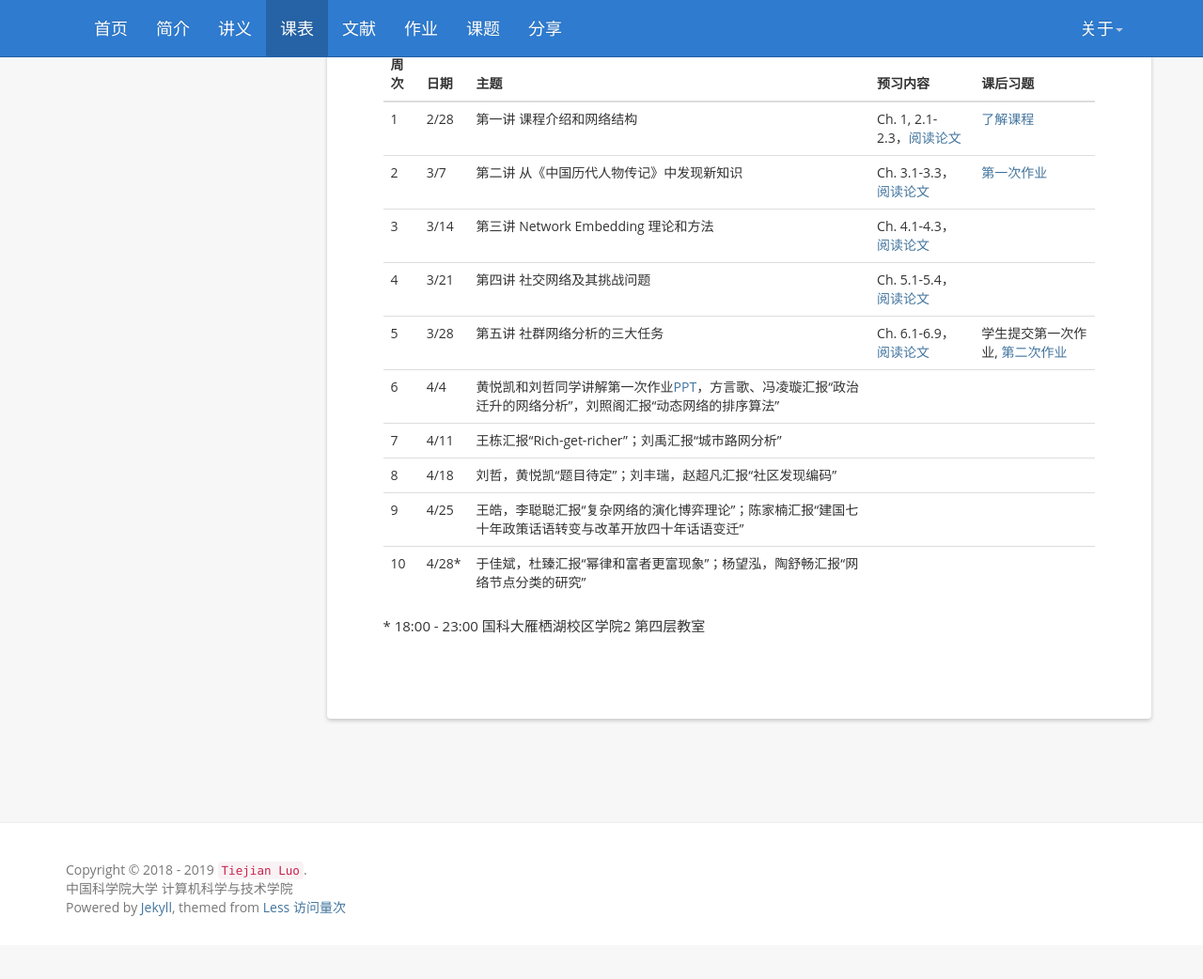
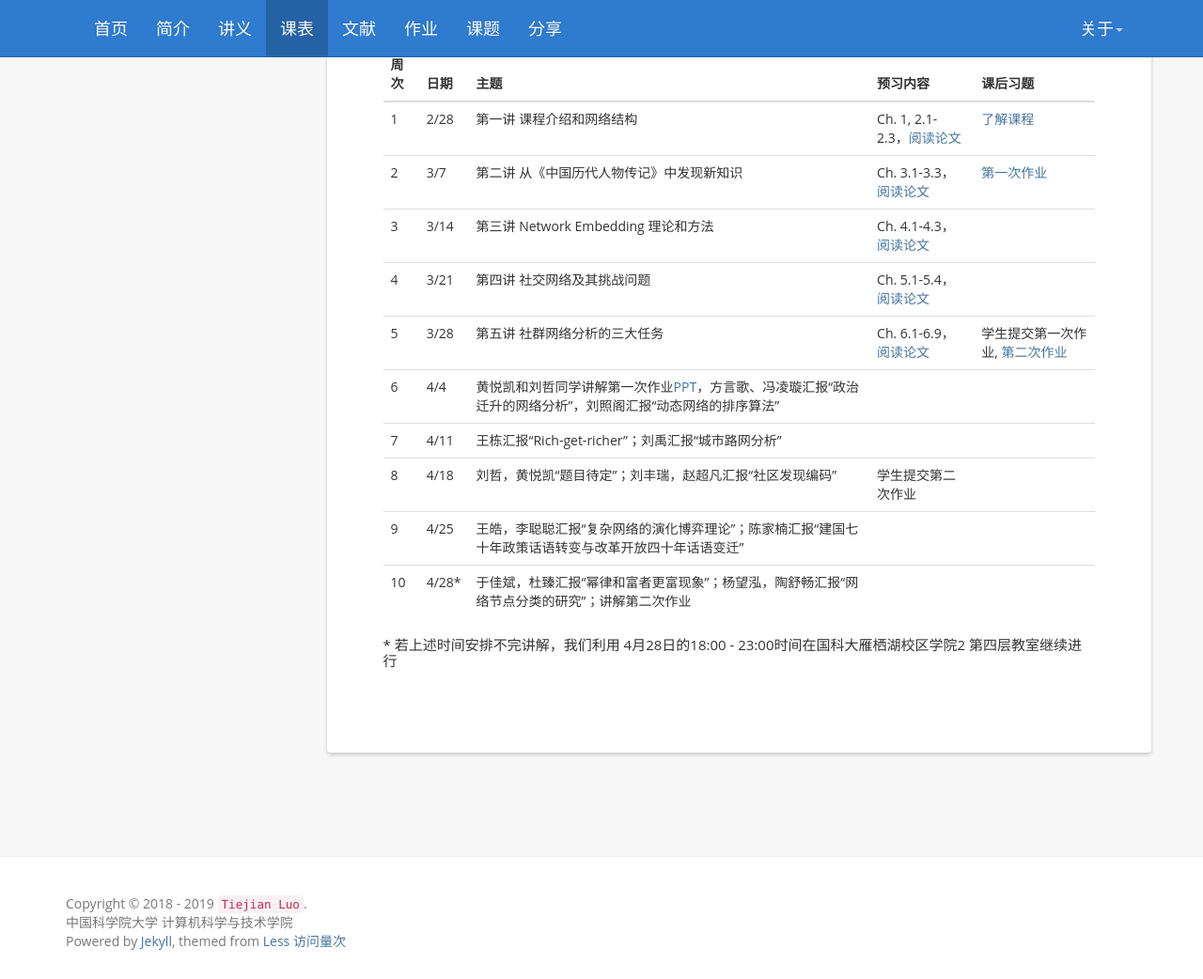
Before and after one commit to tjluo-ucas/ns, a Jekyll site: the page built from _posts/2019-02-09-schedule.md, in a window 1280 px wide and 1042 px high. Shown: the whole window at 94% size. Built offline with Jekyll 4.4.1, drawn with Linux system fonts in a browser that asks for light colours; comment, search, counter and statistics services are not loaded.

Commit message:
Update 2019-02-09-schedule.md

```diff
--- a/_posts/2019-02-09-schedule.md
+++ b/_posts/2019-02-09-schedule.md
@@ -16,9 +16,9 @@ permalink: /schedule/
 5 |3/28|第五讲 社群网络分析的三大任务|Ch. 6.1-6.9，[阅读论文](https://tjluo-ucas.github.io/ns/books/#lecture-5)|学生提交第一次作业, [第二次作业](https://tjluo-ucas.github.io/ns/assignment/#a2)
 6 |4/4|黄悦凯和刘哲同学讲解第一次作业[PPT](/ns/docs/homework01wyk-lz.pptx)，方言歌、冯凌璇汇报“政治迁升的网络分析”，刘照阁汇报“动态网络的排序算法”|  |
 7 |4/11|王栋汇报“Rich-get-richer”；刘禹汇报“城市路网分析”|  |
-8 |4/18|刘哲，黄悦凯“题目待定”；刘丰瑞，赵超凡汇报“社区发现编码”| |
+8 |4/18|刘哲，黄悦凯“题目待定”；刘丰瑞，赵超凡汇报“社区发现编码”|学生提交第二次作业 |
 9 |4/25|王皓，李聪聪汇报“复杂网络的演化博弈理论”；陈家楠汇报“建国七十年政策话语转变与改革开放四十年话语变迁”| |
-10|4/28*|于佳斌，杜臻汇报“幂律和富者更富现象”；杨望泓，陶舒畅汇报“网络节点分类的研究”| |
+10|4/28*|于佳斌，杜臻汇报“幂律和富者更富现象”；杨望泓，陶舒畅汇报“网络节点分类的研究”；讲解第二次作业| |
 
 
-#### * 18:00 - 23:00 国科大雁栖湖校区学院2 第四层教室
+#### * 若上述时间安排不完讲解，我们利用 4月28日的18:00 - 23:00时间在国科大雁栖湖校区学院2 第四层教室继续进行
```
